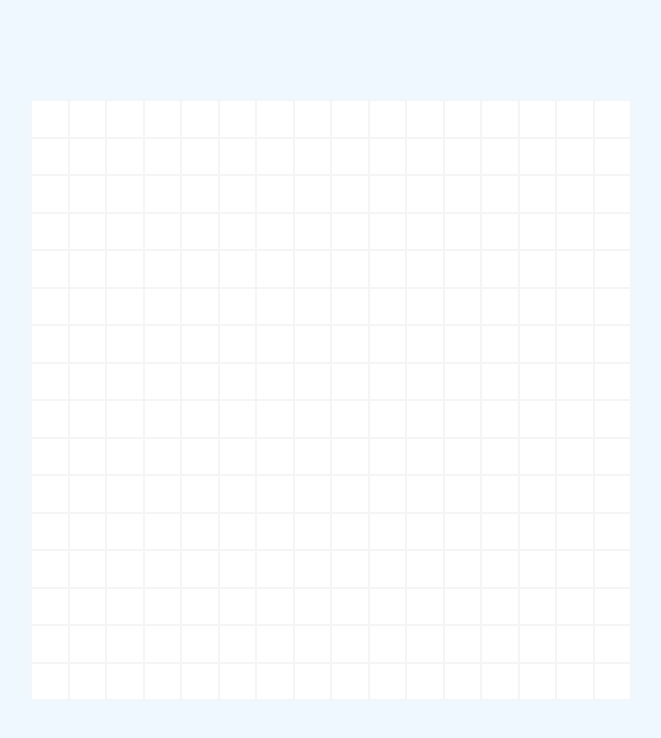
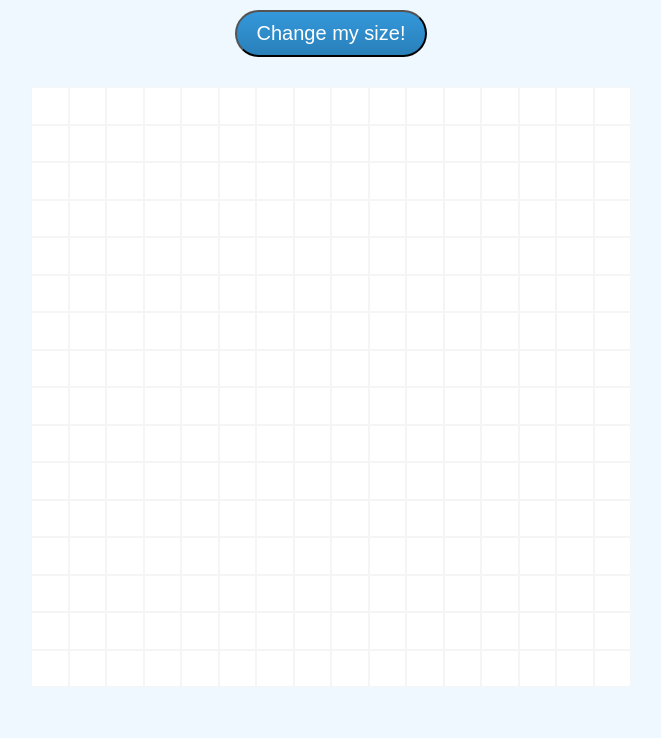
Before and after one commit to sensecbc/sketch, a plain HTML site: page index.html in a window 1280 px wide. Shown: the whole page, without its empty margins (309-970 px from the left). Drawn offline with Linux system fonts and the light colour scheme.

Commit message:
added button and black painting

```diff
--- a/index.html
+++ b/index.html
@@ -7,6 +7,9 @@
     <link rel="stylesheet" href="styles.css" />
   </head>
   <body>
+    <div class="test">
+      <button id="size">Change my size!</button>
+    </div>
     <div id="sketch-area"></div>
     <script src="script.js"></script>
   </body>
--- a/script.js
+++ b/script.js
@@ -1,12 +1,13 @@
 const gridSize = 600;
 let rows = 16; //16x16
 let cols = 16; //16x16
+let resizeButton = document.querySelector("#size");
 
 const sketchArea = document.querySelector("#sketch-area");
 sketchArea.style.width = `${gridSize}px`; //600px comprimento
 sketchArea.style.height = `${gridSize}px`; //600px altura
 
-function createGridCells() {
+function createGridCells(value) {
   //funcao para criar grid
   for (i = 0; i < cols * rows; i++) {
     //cols * rows pq vai ser o nr de quadrados q precisamos para preencher um 16x16 so com quadrados perfeitos
@@ -15,7 +16,23 @@ function createGridCells() {
     gridCell.style.height = `${gridSize / rows - 2}px`; // mesma coisa mas para a altura
     gridCell.classList.add("cell"); //adiciona uma class para alterarmos o cs
     sketchArea.appendChild(gridCell); //adiciona o gridcell ao container sketcharea
+
+    gridCell.addEventListener("mouseover", blackColor); //mouse hover
+    function blackColor() {
+      gridCell.style.backgroundColor = "black"; //muda a cor de cada quadrado p preto
+    }
   }
 }
 
 createGridCells();
+
+//gridCell.style.backgroundColor = `rgb(${red}, ${green}, ${blue})`; rgb coloring
+
+resizeButton.addEventListener("click", resize);
+
+function resize() {
+  let promptUser = prompt(
+    "Resize the paint area by telling us the new x and y"
+  );
+  createGridCells(promptUser);
+}
--- a/styles.css
+++ b/styles.css
@@ -12,8 +12,42 @@ body {
   margin: 100px auto;
   background-color: white;
   flex-wrap: wrap;
+  margin-top: 30px;
 }
 
 .cell {
   border: 1px solid whitesmoke;
 }
+
+button {
+  background: #3498db;
+  background-image: -webkit-linear-gradient(top, #3498db, #2980b9);
+  background-image: -moz-linear-gradient(top, #3498db, #2980b9);
+  background-image: -ms-linear-gradient(top, #3498db, #2980b9);
+  background-image: -o-linear-gradient(top, #3498db, #2980b9);
+  background-image: linear-gradient(to bottom, #3498db, #2980b9);
+  -webkit-border-radius: 28;
+  -moz-border-radius: 28;
+  border-radius: 28px;
+  font-family: Arial;
+  color: #ffffff;
+  font-size: 20px;
+  padding: 10px 20px 10px 20px;
+  text-decoration: none;
+}
+
+button:hover {
+  background: #3cb0fd;
+  background-image: -webkit-linear-gradient(top, #3cb0fd, #3498db);
+  background-image: -moz-linear-gradient(top, #3cb0fd, #3498db);
+  background-image: -ms-linear-gradient(top, #3cb0fd, #3498db);
+  background-image: -o-linear-gradient(top, #3cb0fd, #3498db);
+  background-image: linear-gradient(to bottom, #3cb0fd, #3498db);
+  text-decoration: none;
+}
+
+.test {
+  display: flex;
+  justify-content: center;
+  margin-top: 10px;
+}
```
